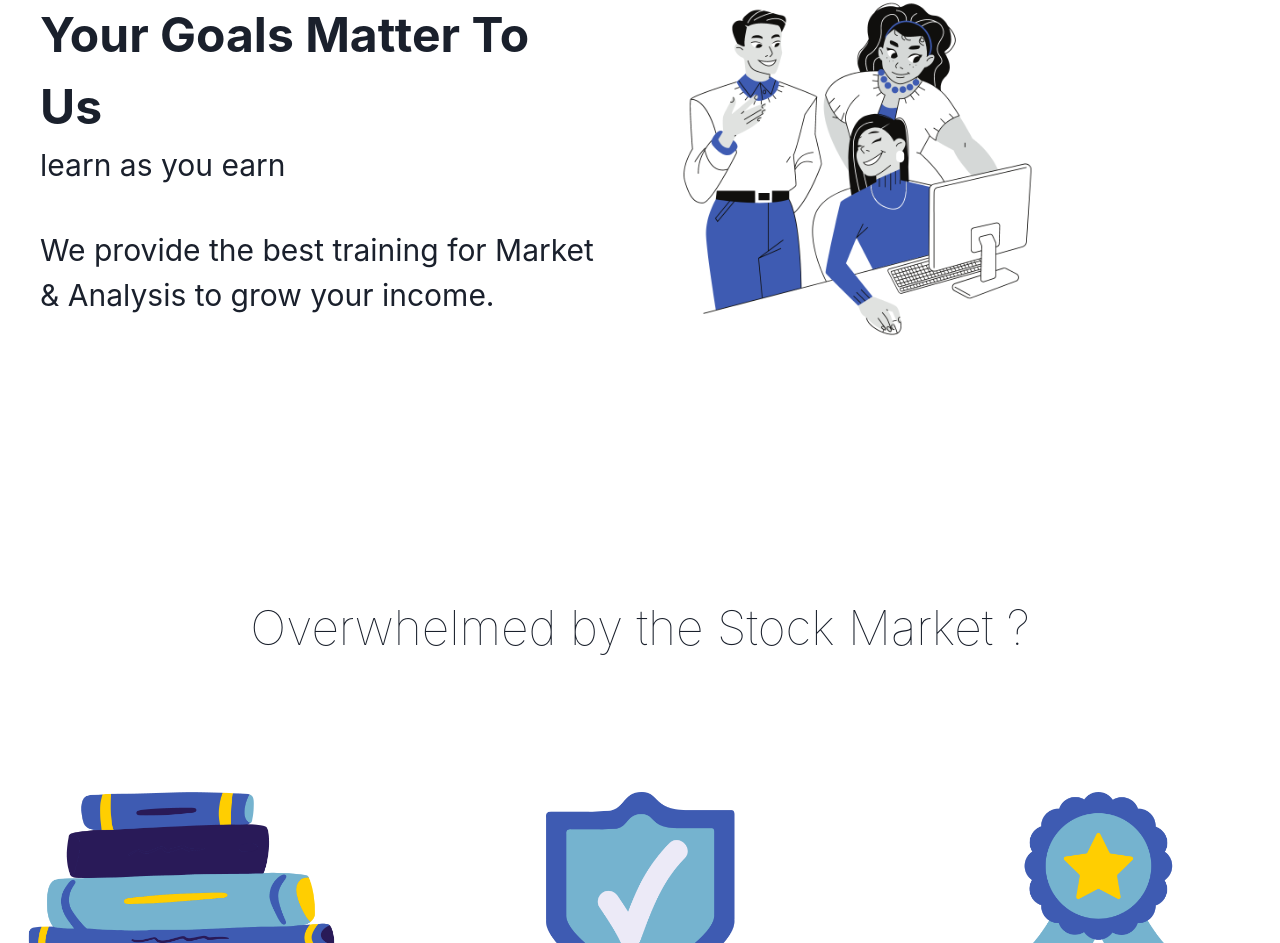
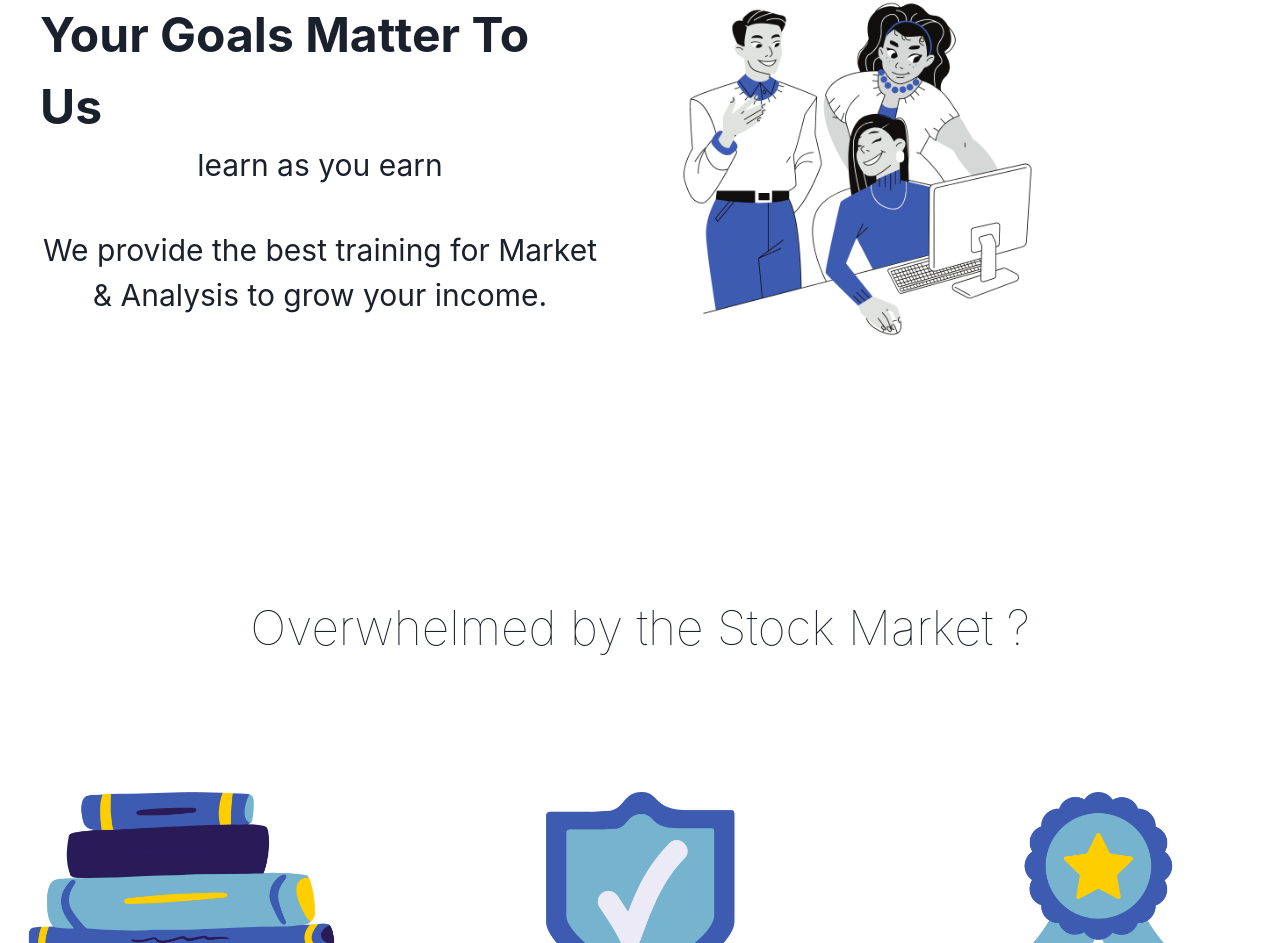
Before and after one commit to xencodes/new-genius-brain, a Next.js app: page / in a window 1280 px wide. Shown: the part 2047-2990 px from the top of the page. Built offline with nearby package versions, Linux system fonts and the light colour scheme.

Commit message:
text align center

```diff
--- a/components/goals.js
+++ b/components/goals.js
@@ -5,7 +5,7 @@ function Goals() {
   return (
     <Box>
       <SimpleGrid
-        columns={{ base: 1, sm: 2, md: 2, lg: 2, xl: 2 }}
+        columns={{ base: 1, sm: 1, md: 2, lg: 2, xl: 2 }}
         spacing={{ base: 6, sm: 20, md: 10, lg: 12, xl: 20 }}
         m={"0 auto"}
         maxW={"7xl"}
@@ -21,7 +21,7 @@ function Goals() {
                 lg: "3xl",
                 xl: "5xl",
               }}
-              ml={{ base: 10, sm: 8, md: 14, lg: 14, xl: 10 }}
+              ml={{ base: 10, sm: 40, md: 14, lg: 14, xl: 10 }}
             >
               Your Goals Matter To Us
             </Text>
@@ -33,21 +33,23 @@ function Goals() {
                 lg: "2xl",
                 xl: "3xl",
               }}
-              mt={{ base: 5, sm: 0, md: 0, lg: 0, xl: 0 }}
-              ml={{ base: 10, sm: 8, md: 14, lg: 14, xl: 10 }}
+              mt={{ base: 5, sm: 4, md: 0, lg: 0, xl: 0 }}
+              ml={{ base: 10, sm: 0, md: 14, lg: 14, xl: 10 }}
+              textAlign={"center"}
             >
               learn as you earn
             </Text>
             <Text
               mt={{ base: 3, sm: 5, md: 6, lg: 8, xl: 10 }}
-              ml={{ base: 10, sm: 8, md: 14, lg: 14, xl: 10 }}
+              ml={{ base: 10, sm: 0, md: 14, lg: 14, xl: 10 }}
               fontSize={{
                 base: "md",
-                sm: "lg",
+                sm: "xl",
                 md: "xl",
                 lg: "2xl",
                 xl: "3xl",
               }}
+              textAlign={"center"}
             >
               We provide the best training for Market & Analysis to grow your
               income.
@@ -58,12 +60,12 @@ function Goals() {
           <Image
             w={{
               base: "300px",
-              sm: "330px",
+              sm: "350px",
               md: "400px",
               lg: "500px",
               xl: "600px",
             }}
-            ml={{ base: 10, sm: 0, md: 0, lg: 0, xl: 0 }}
+            ml={{ base: 10, sm: 36, md: 0, lg: 0, xl: 0 }}
             src="/assest/computer.png"
             alt="computer"
           />
```
